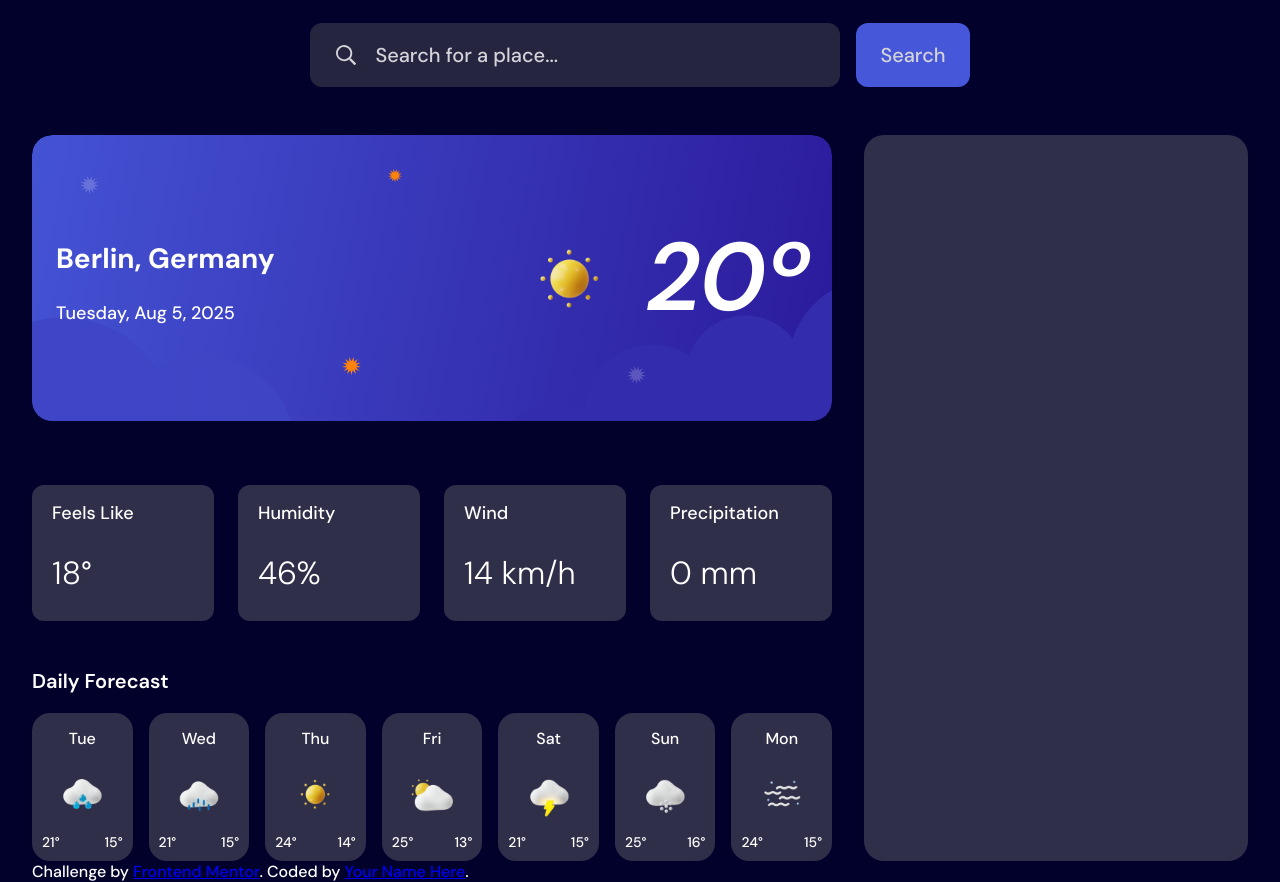
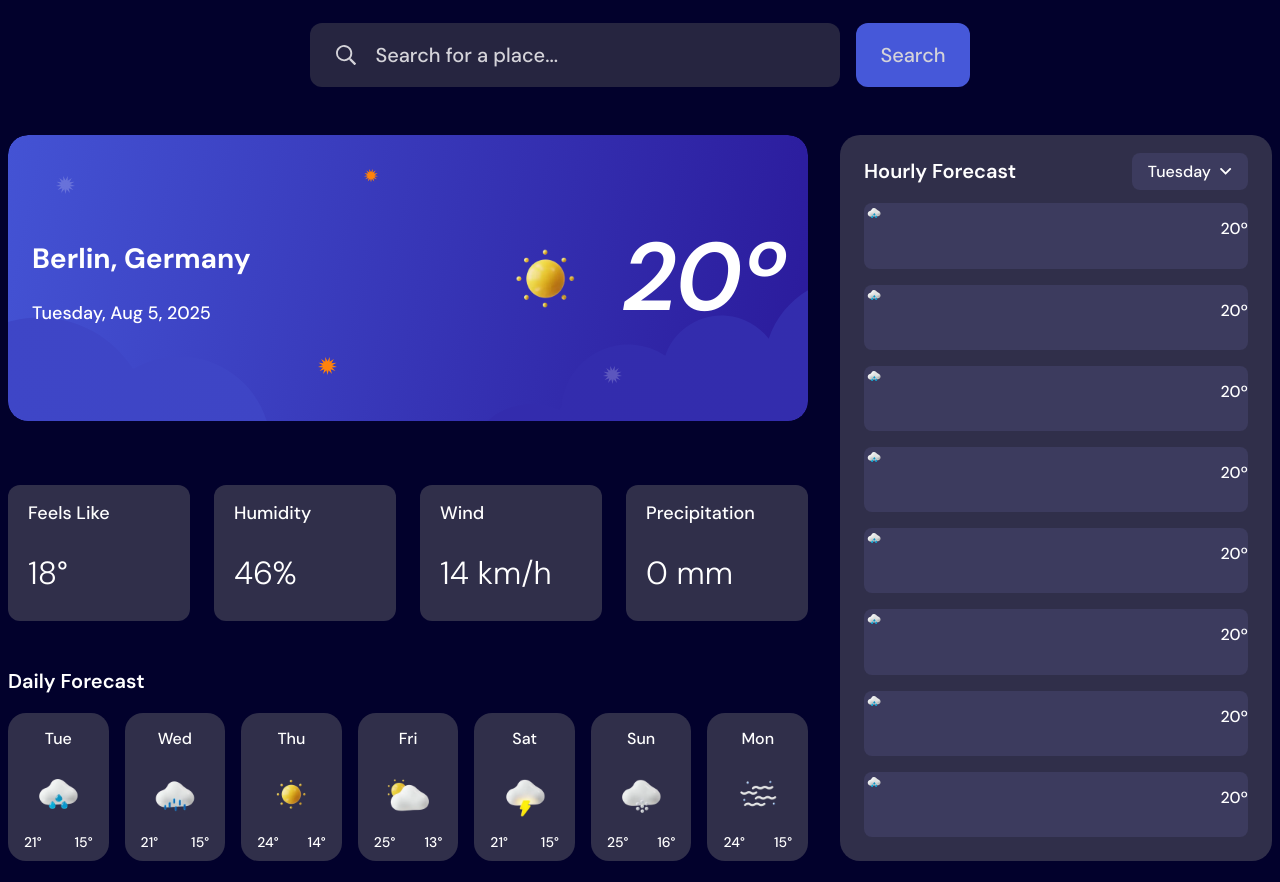
Before and after one commit to diegovscoelho/wheater-app, an Angular app: page / in a window 1280 px wide. Shown: the part 320-1202 px from the top of the page. After the commit the page ends 1181 px from the top, so only its background shows below. Built offline with nearby package versions, Linux system fonts and the light colour scheme.

Commit message:
Implementing the Hourly Forecast Container

```diff
--- a/src/app/app.css
+++ b/src/app/app.css
@@ -109,6 +109,10 @@
     background-color: var(--color-neutral-700);
     width: 384px;
     border-radius: 20px;
+    padding-left: 24px;
+    padding-right: 24px;
+    display: flex;
+    flex-direction: column;
 }
 
 .wheater-card-row {
@@ -163,9 +167,57 @@
 }
 
 .temperature-range {
-    padding: 10px;
+    padding: 10px 16px;
     display: flex;
     justify-content: space-between;
     width: 100%;
     box-sizing: border-box;
 }
+
+.hourly-forecast-header {
+    display: flex;
+    justify-content: space-between;
+    align-items: center;
+    padding-top: 4px;
+}
+
+.hourly-forecast-dropdown {
+    display: flex;
+    align-items: center;
+    gap: 8px;
+    background-color: var(--color-neutral-600);
+    padding: 8px 16px;
+    border-radius: 8px;
+}
+
+.hourly-forecast-dropdown p {
+    margin: 0;
+}
+
+.hourly-forecast-cards {
+    display: flex;
+    flex-direction: column;
+    gap: 16px;
+    flex: 1 1 0;
+    padding-bottom: 24px;
+}
+
+.hourly-forecast-card {
+    display: flex;
+    justify-content: space-between;
+    width: 100%;
+    height: 100%;
+    background-color: var(--color-neutral-600);
+    border-radius: 8px;
+}
+
+.hourly-forecast-card-left-side {
+    display: flex;
+    gap: 12px;
+}
+
+.hourly-forecast-card-left-side img {
+    height: 20px;
+    width: 20px;
+    object-fit: contain;
+}
--- a/src/app/app.html
+++ b/src/app/app.html
@@ -116,12 +116,69 @@
     </div>
   </div>
   <div class="hourly-forecast-container">
-
+    <div class="hourly-forecast-header">
+      <p class="text-preset-5">Hourly Forecast</p>
+      <div class="hourly-forecast-dropdown">
+        <p>Tuesday</p>
+        <img src="assets/images/icon-dropdown.svg" alt="Arrow Down Icon">
+      </div>
+    </div>
+    <div class="hourly-forecast-cards">
+      <div class="hourly-forecast-card">
+        <div class="hourly-forecast-card-left-side">
+          <img src="assets/images/icon-rain.webp" alt="">
+          <p class="text-preset-5-medium"></p>
+        </div>
+        <p class="text-preset-7">20º</p>
+      </div>
+      <div class="hourly-forecast-card">
+        <div class="hourly-forecast-card-left-side">
+          <img src="assets/images/icon-rain.webp" alt="">
+          <p class="text-preset-5-medium"></p>
+        </div>
+        <p class="text-preset-7">20º</p>
+      </div>
+      <div class="hourly-forecast-card">
+        <div class="hourly-forecast-card-left-side">
+          <img src="assets/images/icon-rain.webp" alt="">
+          <p class="text-preset-5-medium"></p>
+        </div>
+        <p class="text-preset-7">20º</p>
+      </div>
+      <div class="hourly-forecast-card">
+        <div class="hourly-forecast-card-left-side">
+          <img src="assets/images/icon-rain.webp" alt="">
+          <p class="text-preset-5-medium"></p>
+        </div>
+        <p class="text-preset-7">20º</p>
+      </div>
+      <div class="hourly-forecast-card">
+        <div class="hourly-forecast-card-left-side">
+          <img src="assets/images/icon-rain.webp" alt="">
+          <p class="text-preset-5-medium"></p>
+        </div>
+        <p class="text-preset-7">20º</p>
+      </div>
+      <div class="hourly-forecast-card">
+        <div class="hourly-forecast-card-left-side">
+          <img src="assets/images/icon-rain.webp" alt="">
+          <p class="text-preset-5-medium"></p>
+        </div>
+        <p class="text-preset-7">20º</p>
+      </div>
+      <div class="hourly-forecast-card">
+        <div class="hourly-forecast-card-left-side">
+          <img src="assets/images/icon-rain.webp" alt="">
+          <p class="text-preset-5-medium"></p>
+        </div>
+        <p class="text-preset-7">20º</p>
+      </div>
+      <div class="hourly-forecast-card">
+        <div class="hourly-forecast-card-left-side">
+          <img src="assets/images/icon-rain.webp" alt="">
+          <p class="text-preset-5-medium"></p>
+        </div>
+        <p class="text-preset-7">20º</p>
+      </div>
+    </div>
   </div>
-</div>
-
-<div class="attribution">
-  Challenge by
-  <a href="https://www.frontendmentor.io?ref=challenge" target="_blank">Frontend Mentor</a>.
-  Coded by <a href="#">Your Name Here</a>.
-</div>
--- a/src/app/app.ts
+++ b/src/app/app.ts
@@ -14,6 +14,8 @@ import { UnitsDropdown } from './units-dropdown/units-dropdown';
 export class App {
     protected readonly title = signal('wheater-app');
 
+    isDropdownOpen: boolean = false;
+
     currentUnits: UnitSelections = {
         temperature: 'celsius',
         wind: 'kmh',
@@ -23,4 +25,8 @@ export class App {
     handleUnitsChange(newUnits: UnitSelections) {
         this.currentUnits = newUnits;
     }
+
+    toggleDropdown() {
+        this.isDropdownOpen = !this.isDropdownOpen;
+    }
 }
```
